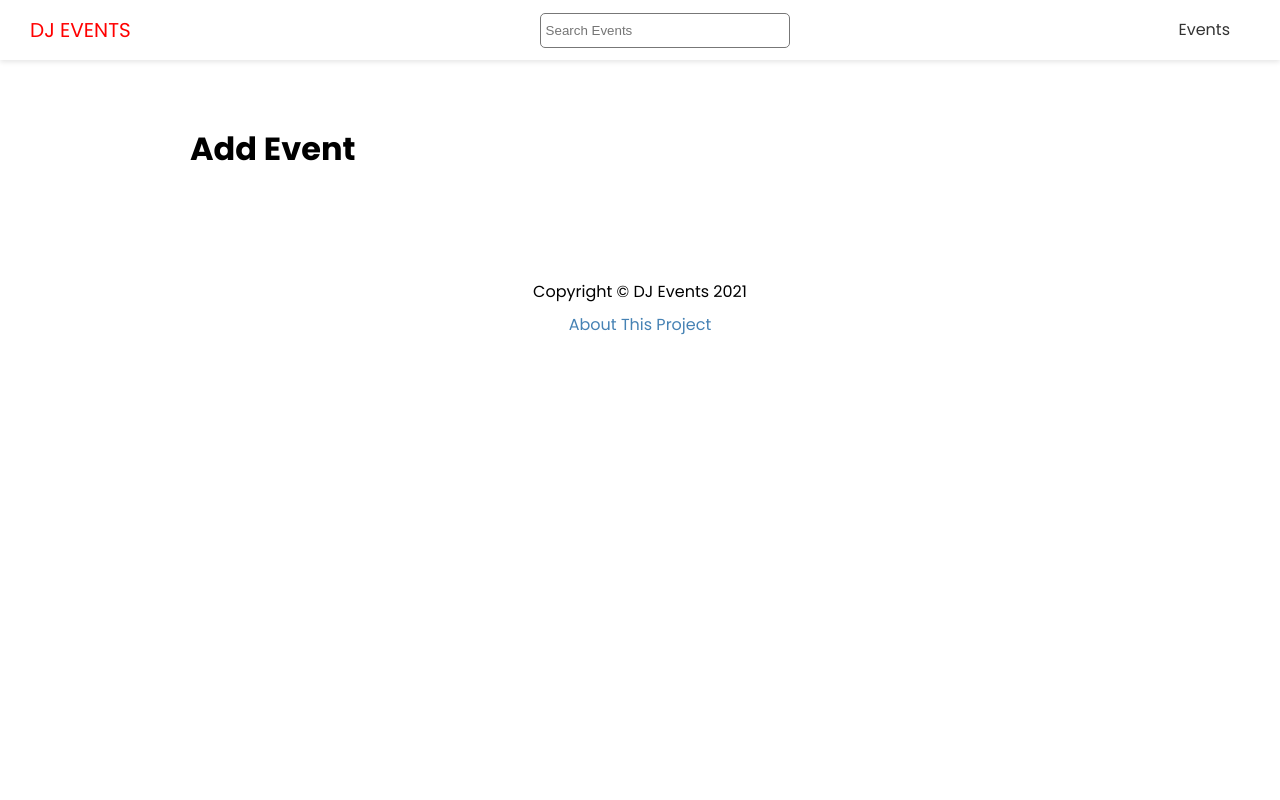
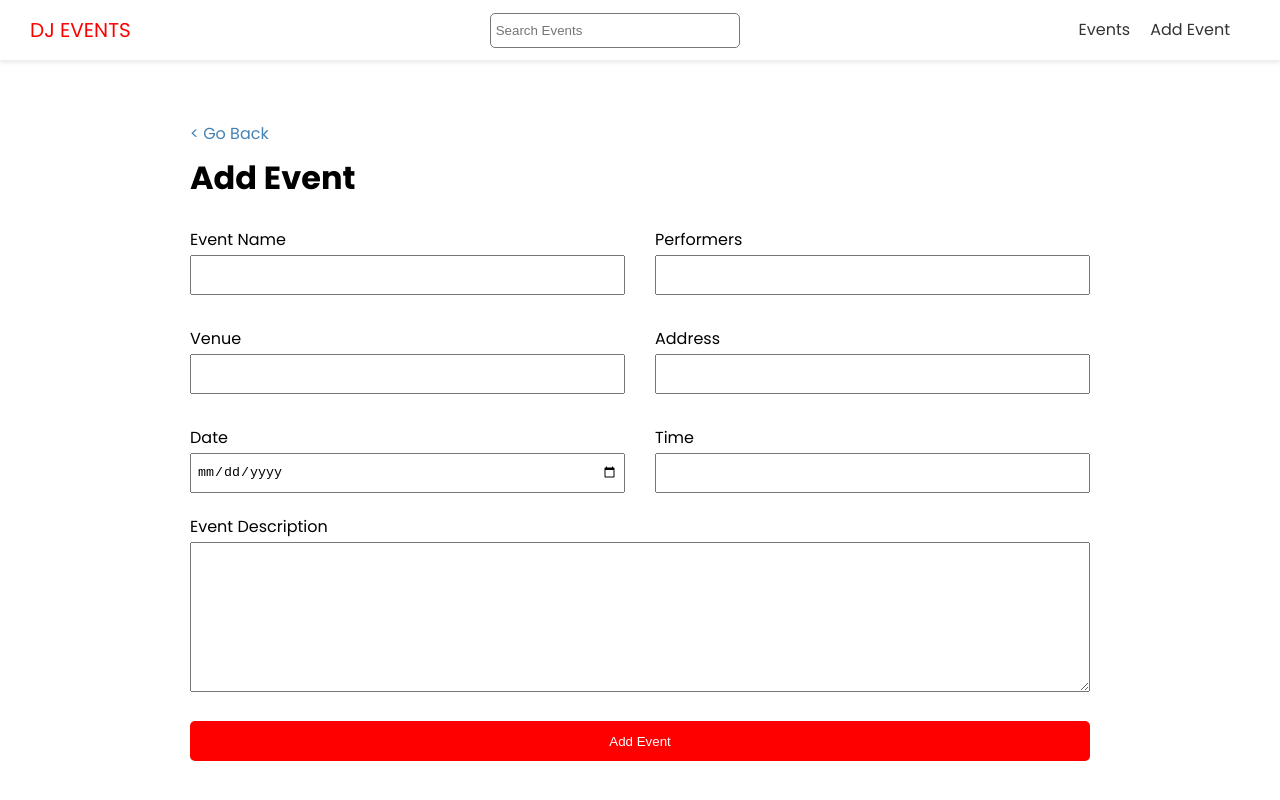
Before and after one commit to jpucket8/dj-events-frontend, a Next.js app: page /events/add in a window 1280 px wide. Shown: the top 800 px of the page. Built offline with nearby package versions, Linux system fonts and the light colour scheme.

Commit message:
initialize the add event page

```diff
--- a/components/header.js
+++ b/components/header.js
@@ -20,6 +20,11 @@
               <a>Events</a>
             </Link>
           </li>
+          <li>
+            <Link href="/events/add">
+              <a>Add Event</a>
+            </Link>
+          </li>
         </ul>
       </nav>
     </header>
--- a/pages/events/add.js
+++ b/pages/events/add.js
@@ -1,9 +1,117 @@
+import { useState } from "react";
+import { useRouter } from "next/router";
+import Link from "next/link";
 import Layout from "@components/layout";
+// import { API_URL } from "@config/";
+
+import styles from "@styles/form.module.css";
 
 export default function AddEventPage() {
+  const [values, setValues] = useState({
+    name: "",
+    performers: "",
+    venue: "",
+    address: "",
+    date: "",
+    time: "",
+    description: "",
+  });
+  const router = useRouter();
+
+  const handleSubmit = e => {
+    e.preventDefault();
+
+    console.log(values);
+  };
+
+  const handleInputChange = e => {
+    const { name, value } = e.target;
+    setValues({ ...values, [name]: value });
+  };
+
   return (
     <Layout title="Add New Event">
+      <Link href="/events">
+        <a>{"<"} Go Back</a>
+      </Link>
       <h1>Add Event</h1>
+
+      <form onSubmit={handleSubmit} className={styles.form}>
+        <div className={styles.grid}>
+          <div>
+            <label htmlFor="name">Event Name</label>
+            <input
+              type="text"
+              id="name"
+              name="name"
+              value={values.name}
+              onChange={handleInputChange}
+            />
+          </div>
+          <div>
+            <label htmlFor="performers">Performers</label>
+            <input
+              type="text"
+              name="performers"
+              id="performers"
+              value={values.performers}
+              onChange={handleInputChange}
+            />
+          </div>
+          <div>
+            <label htmlFor="venue">Venue</label>
+            <input
+              type="text"
+              name="venue"
+              id="venue"
+              value={values.venue}
+              onChange={handleInputChange}
+            />
+          </div>
+          <div>
+            <label htmlFor="address">Address</label>
+            <input
+              type="text"
+              name="address"
+              id="address"
+              value={values.address}
+              onChange={handleInputChange}
+            />
+          </div>
+          <div>
+            <label htmlFor="date">Date</label>
+            <input
+              type="date"
+              name="date"
+              id="date"
+              value={values.date}
+              onChange={handleInputChange}
+            />
+          </div>
+          <div>
+            <label htmlFor="time">Time</label>
+            <input
+              type="text"
+              name="time"
+              id="time"
+              value={values.time}
+              onChange={handleInputChange}
+            />
+          </div>
+        </div>
+
+        <div>
+          <label htmlFor="description">Event Description</label>
+          <textarea
+            type="text"
+            name="description"
+            id="description"
+            value={values.description}
+            onChange={handleInputChange}></textarea>
+        </div>
+
+        <input type="submit" value="Add Event" className="btn" />
+      </form>
     </Layout>
   );
 }
--- /dev/null
+++ b/styles/form.module.css
@@ -0,0 +1,39 @@
+.form label {
+  display: block;
+}
+
+.form input {
+  width: 100%;
+  height: 40px;
+  padding: 5px;
+}
+
+.form textarea {
+  width: 100%;
+  height: 150px;
+}
+
+.form input[type="submit"] {
+  display: block;
+  width: 100%;
+  margin: 20px 0 30px;
+}
+
+.form .file {
+  border: 1px #ccc solid;
+  background-color: #f4f4f4;
+  padding: 10px;
+}
+
+.grid {
+  display: grid;
+  grid-template-columns: 1fr 1fr;
+  gap: 30px;
+  margin-bottom: 20px;
+}
+
+@media (max-width: 600px) {
+  .grid {
+    grid-template-columns: 1fr;
+  }
+}
```
